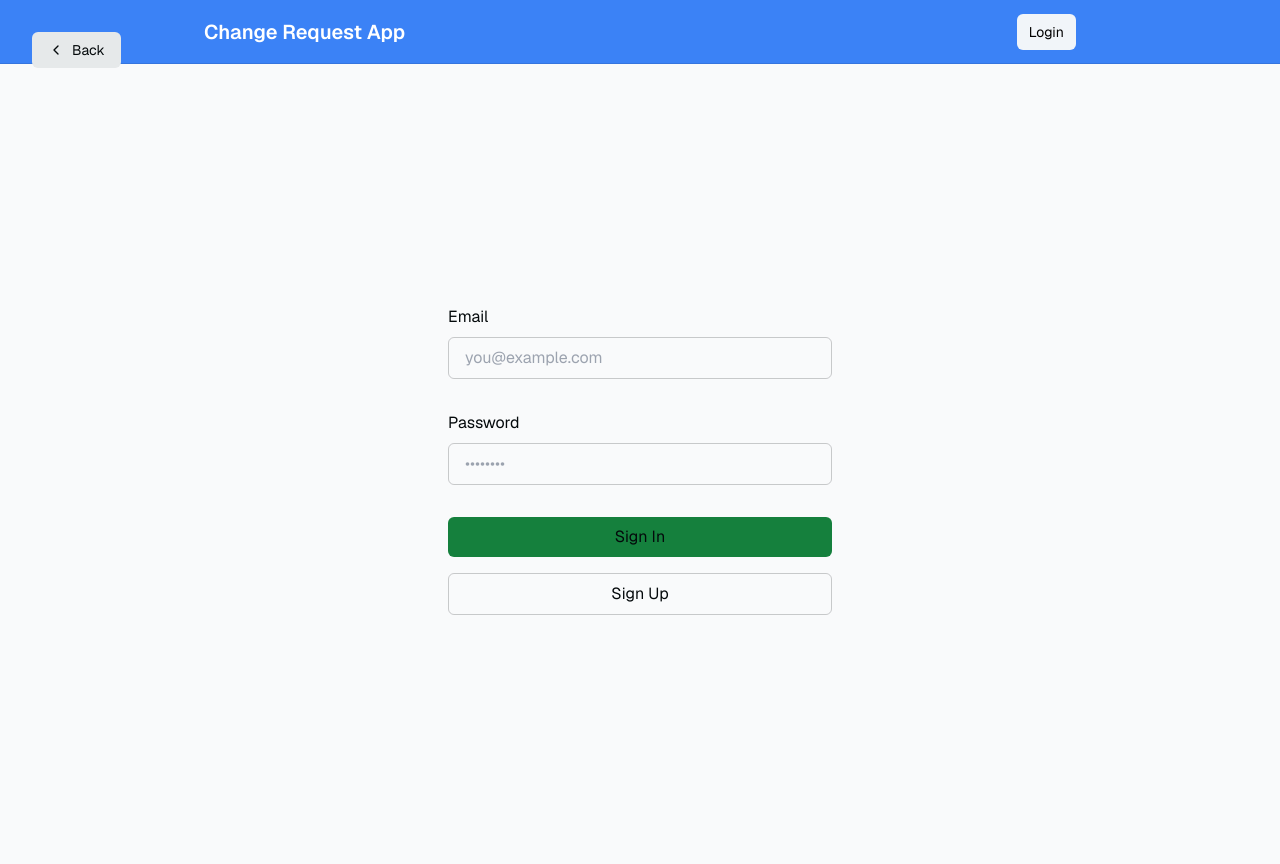
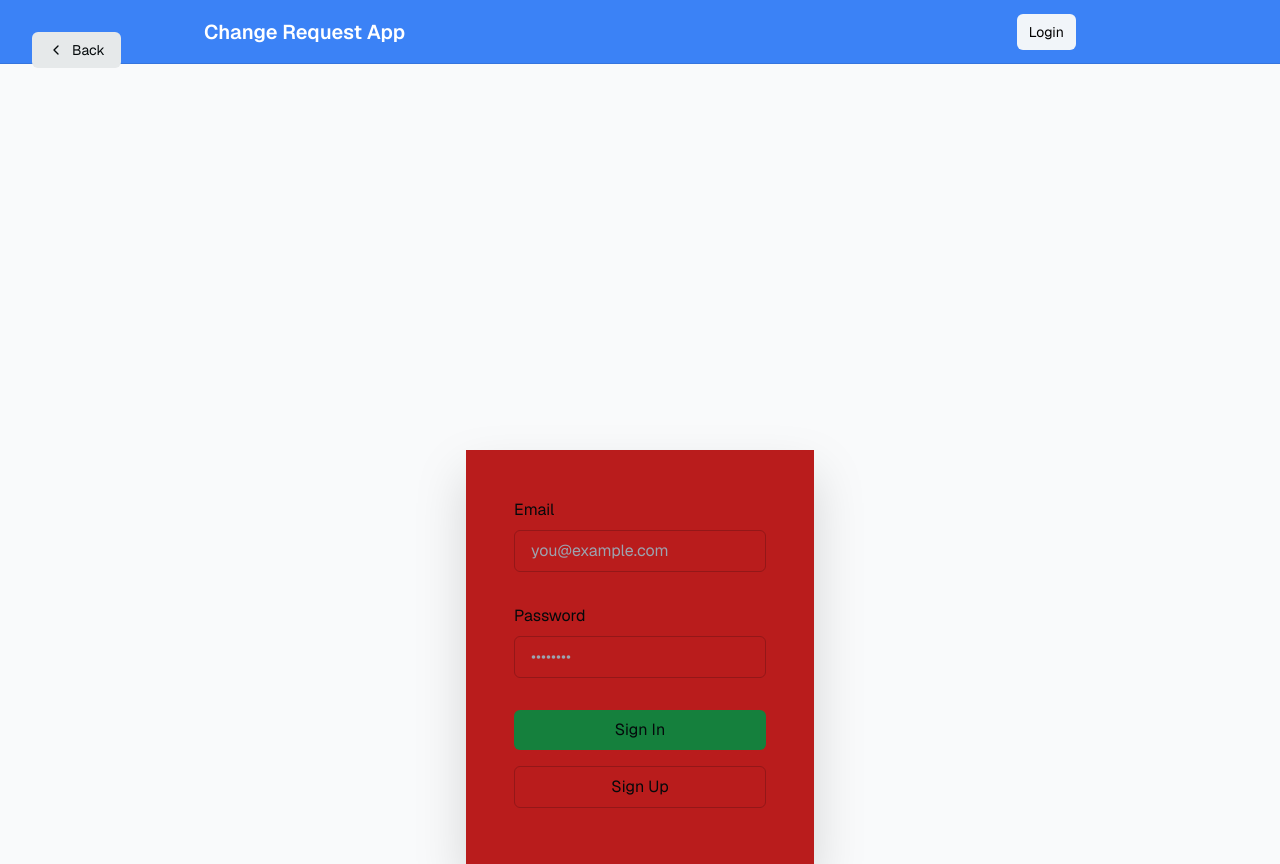
Before and after one commit to devjaes/change-request-form, a Next.js app: page /login in a window 1280 px wide. Built offline with nearby package versions, Linux system fonts and the light colour scheme; no server answers.

Commit message:
Login redesign started

```diff
--- a/app/login/page.tsx
+++ b/app/login/page.tsx
@@ -53,6 +53,7 @@ export default function Login({
   };
 
   return (
+    <>
       <div className="flex-1 flex flex-col w-full px-8 sm:max-w-md justify-center gap-2">
         <Link
           href="/"
@@ -74,7 +75,9 @@ export default function Login({
           </svg>{" "}
           Back
         </Link>
+      </div>
 
+      <div className="drop-shadow-2xl grid place-content-center bg-red-700 p-12">
         <form
           className="animate-in flex-1 flex flex-col w-full justify-center gap-2 text-foreground"
           action={signIn}
@@ -114,5 +117,6 @@ export default function Login({
           )}
         </form>
       </div>
+    </>
   );
 }
```
Lines whose indentation alone changed are shown as unchanged.
